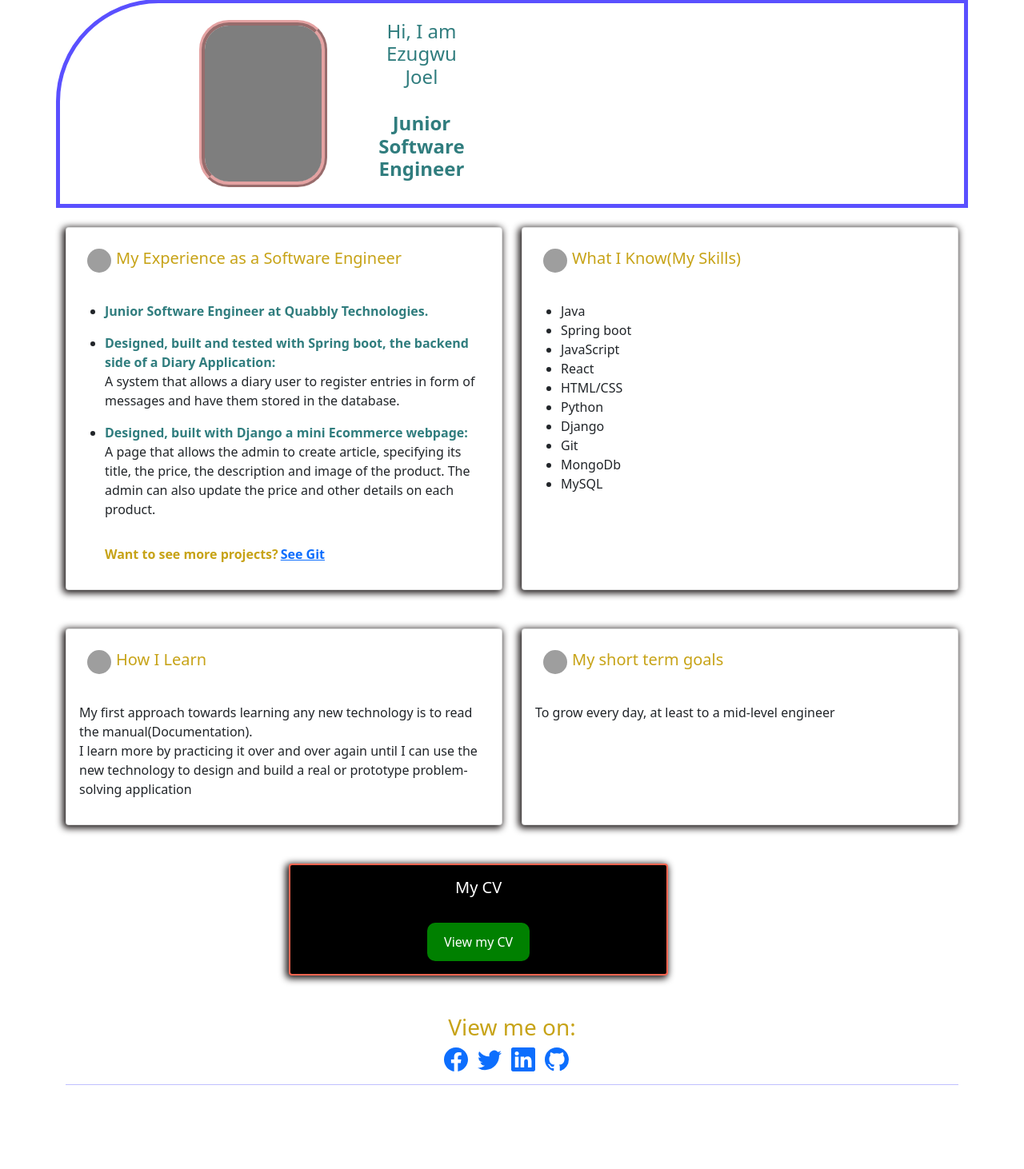
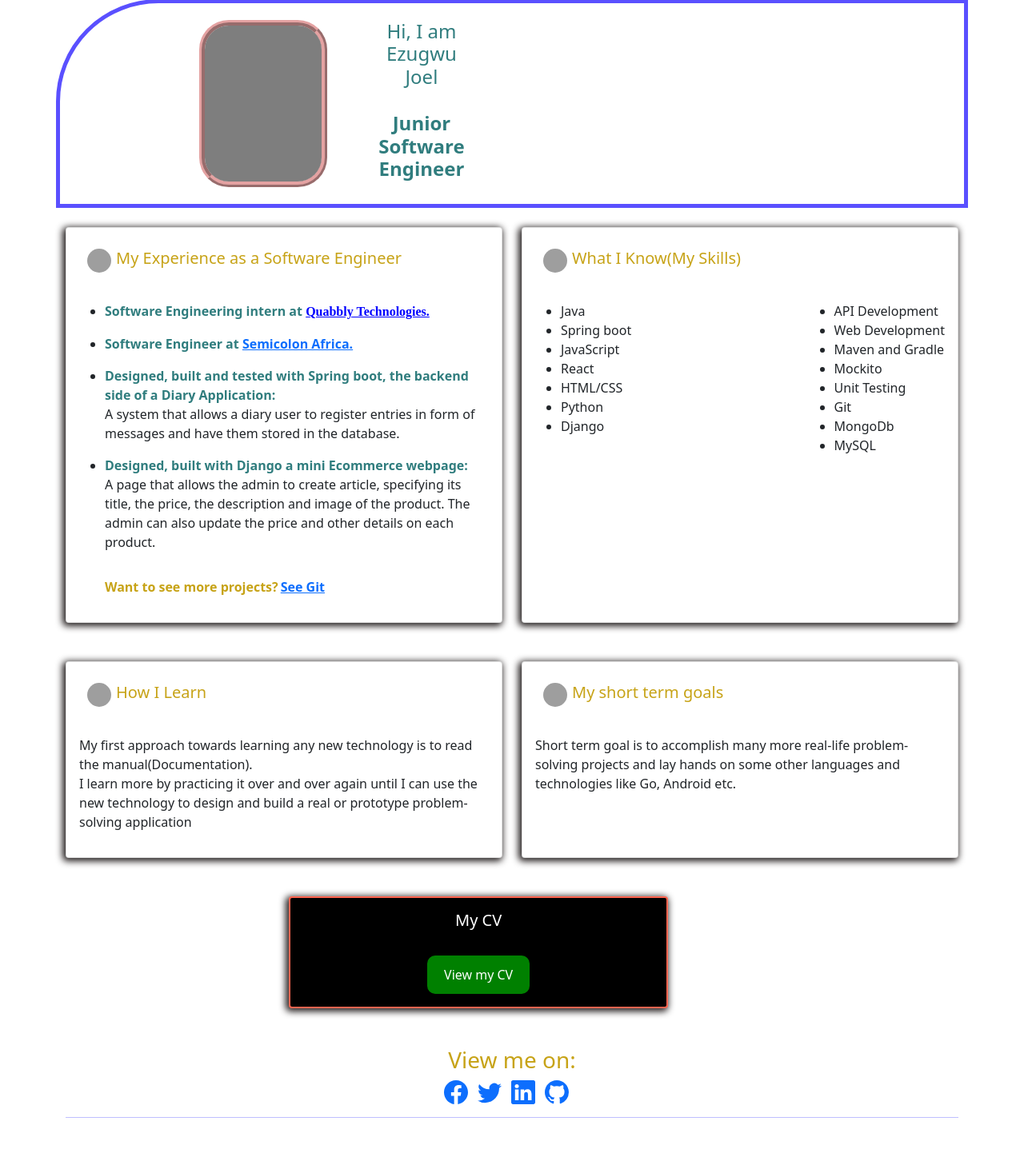
Before and after one commit to Ezugwuugwu/My-Portfolio, a Django app: page / in a window 1280 px wide. Shown: the part 235-1697 px from the top of the page at 80% size. Before the commit the page ends 1592 px from the top, so only its background shows below. Run offline with Django 4.2, Linux system fonts and the light colour scheme; some libraries are stand-ins or nearby versions; grey boxes are pictures that could not be loaded.

Commit message:
porfolio updated

```diff
--- a/my_portfolio/Templates/portfolio_page.html
+++ b/my_portfolio/Templates/portfolio_page.html
@@ -52,8 +52,11 @@
                       <ul>
                           <li>
                               <p style="color: #307D7E">
-                                  <b>Junior Software Engineer at Quabbly Technologies.</b>
+                                  <b>Software Engineering intern at <a href="https://www.linkedin.com/company/quabbly/mycompany/verification/" style="color:Blue; font-family: bold">Quabbly Technologies.</a> </b>
                               </p>
+                          </li>
+                            <li>
+                              <p style="color: #307D7E"><b>Software Engineer at <a href="https://www.linkedin.com/company/semicolonafrica/mycompany/">Semicolon Africa.</a> </b></p>
                           </li>
 
                           <li><p style="margin-bottom: 0; color: #307D7E">
@@ -83,6 +86,8 @@
                                src="http://cdn.onlinewebfonts.com/svg/img_398604.png" alt="">
                           <h5 style="color: #C7A317; font-size: bold">What I Know(My Skills)</h5>
                       </div><br>
+                      <div style="display: flex; justify-content: space-between">
+                          <div>
                               <ul>
                                   <li>Java</li>
                                   <li>Spring boot</li>
@@ -91,14 +96,26 @@
                                   <li>HTML/CSS</li>
                                   <li>Python</li>
                                   <li>Django</li>
+                              </ul>
+                          </div>
+                          <di>
+                              <ul>
+                                  <li>API Development</li>
+                                  <li>Web Development</li>
+                                  <li>Maven and Gradle</li>
+                                  <li>Mockito</li>
+                                  <li>Unit Testing</li>
                                   <li>Git</li>
                                   <li>MongoDb</li>
                                   <li>MySQL</li>
                               </ul>
+                          </di>
                       </div>
                   </div>
               </div>
-        <br><br>
+          </div>
+        <br>
+        <br>
 
 
         <div class="row">
@@ -125,7 +142,7 @@
                              src="https://media.istockphoto.com/vectors/short-term-goals-vector-icon-vector-id1221522100?k=20&m=1221522100&s=170667a&w=0&h=6XxUUrdgFpGsgqf7NtAFacehkOMvHEnWNcMq402Ku7g=" alt="">
                         <h5 style="color: #C7A317; font-size: bold">My short term goals</h5>
                     </div><br>
-                    <p>To grow every day, at least to a mid-level engineer</p>
+                    <p>Short term goal is to accomplish many more real-life problem-solving projects and lay hands on some other languages and technologies like Go, Android etc.</p>
 
                 </div>
             </div>
```
Lines whose indentation alone changed are shown as unchanged.
